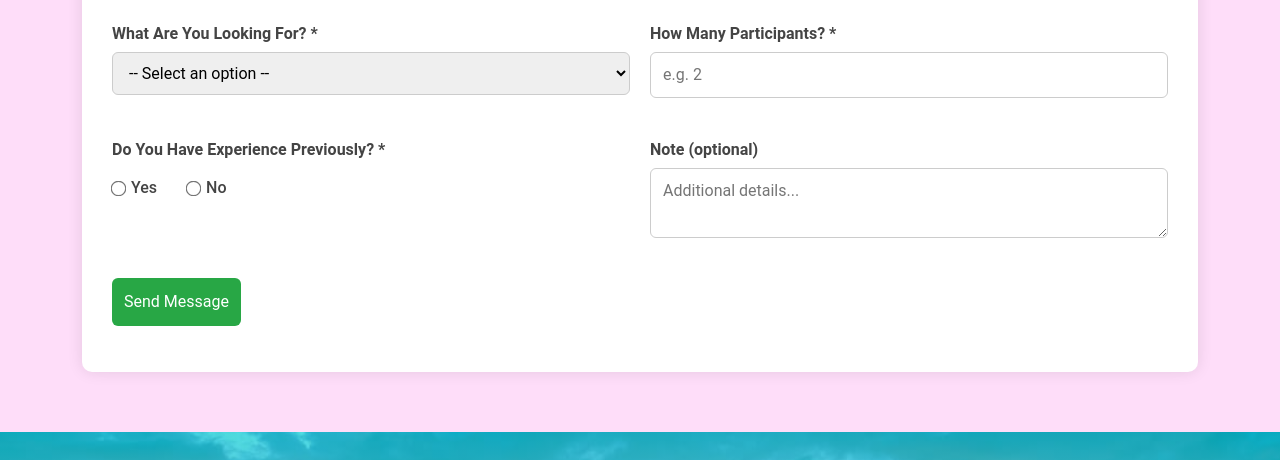
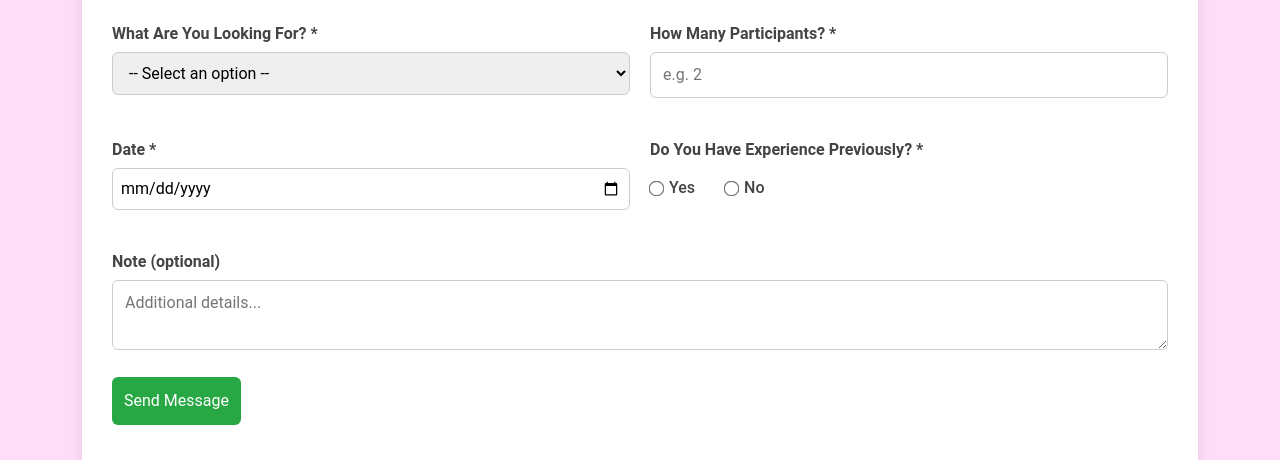
Before and after one commit to KAMADUSHKA/Nilaveli-Diving-and-Snorkeling-Tours, a plain HTML site: page contact.html in a window 1280 px wide. Shown: the part 1440-1900 px from the top of the page. Drawn offline with nearby package versions, Linux system fonts and the light colour scheme.

Commit message:
issue fix in contact form

```diff
--- a/assets/css/main.css
+++ b/assets/css/main.css
@@ -2087,6 +2087,10 @@ section,
   flex: 1 1 45%;
 }
 
+.form-row .form-group-2 {
+  flex: 1 1 100%;
+}
+
 .contact_form label {
   font-weight: 600;
   margin-bottom: 6px;
--- a/contact.html
+++ b/contact.html
@@ -308,6 +308,11 @@
 
             <div class="form-row">
               <div class="form-group">
+                <label for="date">Date *</label>
+                <input type="date" id="date" name="date" required>
+              </div>
+
+              <div class="form-group">
                 <label>Do You Have Experience Previously? *</label>
                 <div class="radio-wrapper">
                   <label class="radio-option">
@@ -320,10 +325,12 @@
                   </label>
                 </div>
               </div>
+            </div>
 
-              <div class="form-group">
-                <label for="note">Note (optional)</label>
-                <textarea name="note" id="note" rows="2" placeholder="Additional details..."></textarea>
+            <div class="form-row">
+               <div class="form-group-2">
+                  <label for="note">Note (optional)</label>
+                  <textarea name="note" id="note" rows="2" placeholder="Additional details..."></textarea>
               </div>
             </div>
 
@@ -469,4 +476,9 @@
       statusDiv.style.display = 'none';
     }, 3000);
   });
+
+  // Set today's date as min date
+  const today = new Date().toISOString().split('T')[0];
+  document.getElementById('date').setAttribute('min', today);
+
 </script>
```
Also changed, not shown: index.html (+3 -1 lines).
